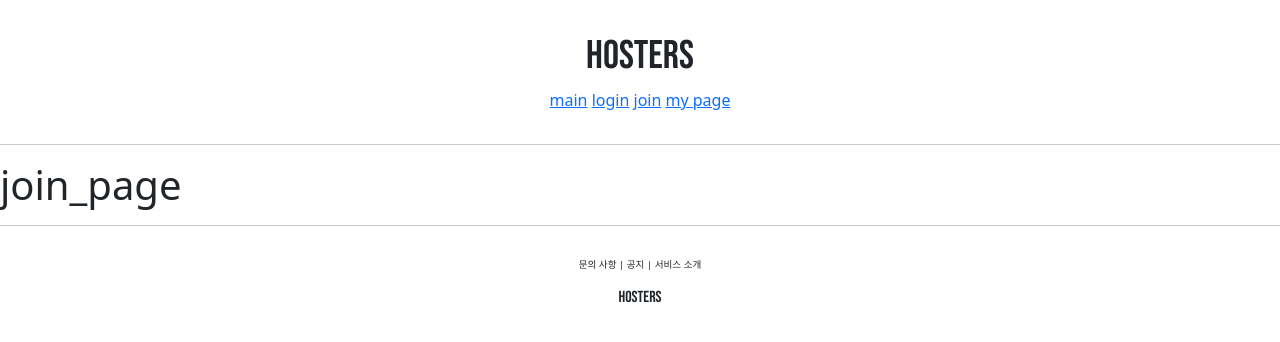
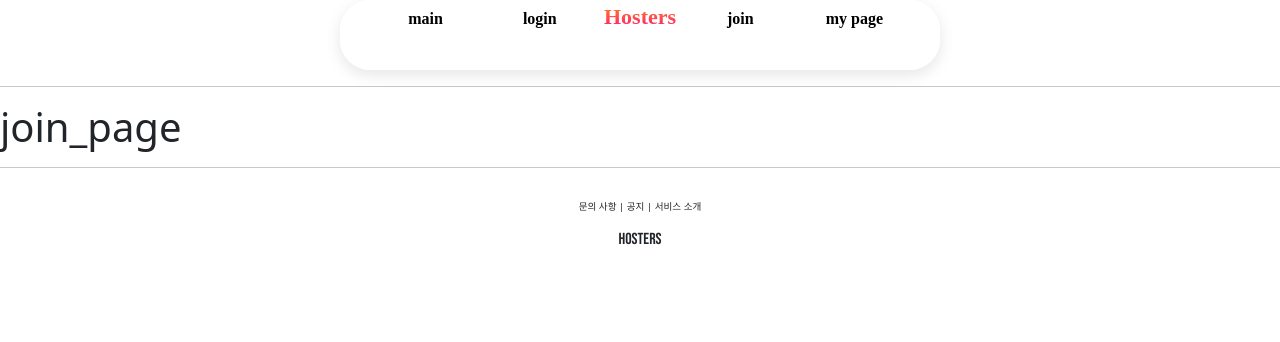
Before and after one commit to Hostersp-web-project/hosters_web, a Django app: page /hosters/join/ in a window 1280 px wide. Shown: the top 342 px of the page. Run offline with Django 4.2, Linux system fonts and the light colour scheme.

Commit message:
Update header.html

```diff
--- a/templates/header.html
+++ b/templates/header.html
@@ -1,16 +1,86 @@
-<div style="text-align:center; margin: 2rem 0">
+<style>
+    .title {
+        margin-left: 5px;
+        margin-right: 5px;
+        width: 100px;
+        height: 100%;
+        font-size: 22px;
+        font-family: Caveat;
+        font-weight: 700;
+        word-wrap: break-word;
+    }
+    .title span {
+        background: linear-gradient(
+            180deg,
+            rgba(255, 122.4, 0, 0.9) 0%,
+            rgba(255, 0, 107, 0.9) 100%
+        );
+        -webkit-background-clip: text;
+        -webkit-text-fill-color: transparent;
+    }
 
+    .bar {
+        margin: auto;
+        background-color: rgb(255, 255, 255, 0.6);
+        width: 600px;
+        height: 70px;
+        backdrop-filter: blur(20px);
+        border-radius: 30px;
+        text-align: center;
+        box-shadow: 0px 5px 15px rgb(0, 0, 0, 0.1);
+    }
+    .menu {
+        margin-left: 5px;
+        margin-right: 5px;
+        width: 100px;
+        height: 100%;
+        background-color: rgb(255, 255, 255, 0);
+        border: none;
+        text-align: center;
+        color: black;
+        font-size: 16px;
+        font-family: ADLaMDisplay-Regular;
+        font-weight: 700;
+        word-wrap: break-word;
+        cursor: pointer;
+    }
+    .menu:hover {
+        background: linear-gradient(
+            117deg,
+            rgba(255, 122.4, 0, 0.9) 0%,
+            rgba(255, 0, 107, 0.9) 100%
+        );
+        box-shadow: 0px 5px 15px rgba(255, 0, 107, 0.3);
+        color: white;
+    }
+    .menu:active {
+        opacity: 0.7;
+    }
+    .menu:focus {
+        background: linear-gradient(
+            117deg,
+            rgba(255, 122.4, 0, 0.9) 0%,
+            rgba(255, 0, 107, 0.9) 100%
+        );
+        box-shadow: 0px 5px 15px rgba(255, 0, 107, 0.3);
+        color: white;
+    }
+    .menu:visited {
+        background-color: rgb(255, 255, 255, 0);
+        color: black;
+    }
+</style>
+
+<div class="bar">
     <div>
-        <h1 class="hosters_logo">Hosters</h1>
-    </div>
-    <div>
-        <a href="/hosters/main/">main</a>
+        <button href="/hosters/main/" class="menu">main</button>
 
-        <a href="/hosters/login/">login</a>
+        <button href="/hosters/login/" class="menu">login</button>
 
-        <a href="/hosters/join/">join</a>
+        <hi class="title"><span>Hosters</span></hi>
 
-        <a href="/hosters/mypage/">my page</a>
+        <button href="/hosters/join/" class="menu">join</button>
 
+        <button href="/hosters/mypage/" class="menu">my page</button>
     </div>
 </div>
```
